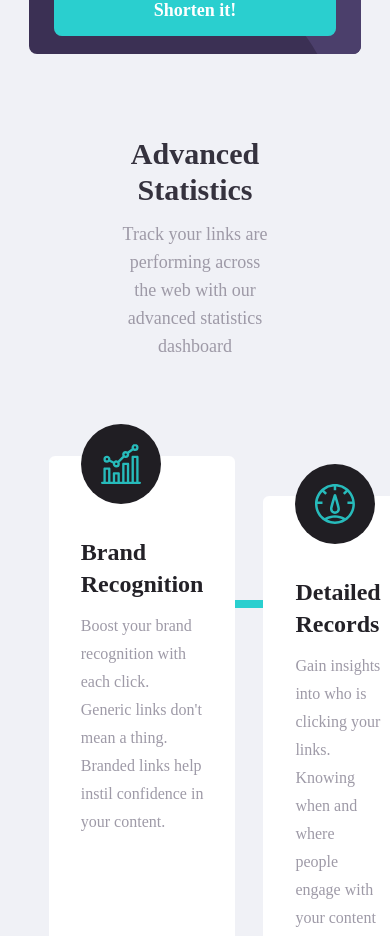
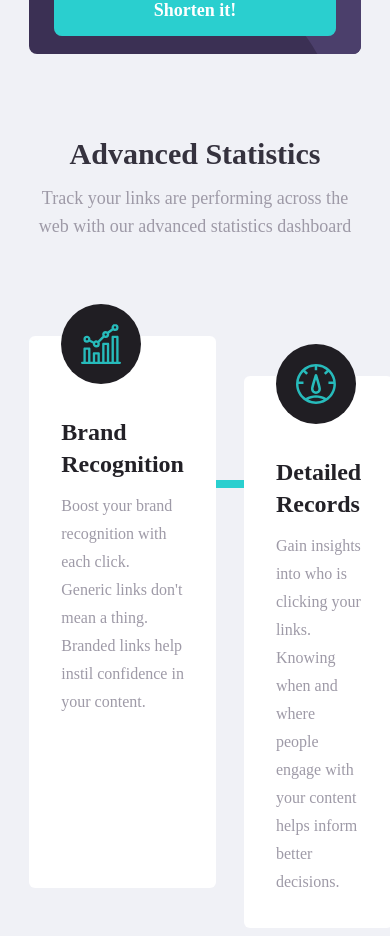
Before and after one commit to YaSh8202/Shortly-URL-Shortner, a React (Create React App) app: page / in a window 390 px wide. Shown: the part 900-1836 px from the top of the page. Built offline with nearby package versions, Linux system fonts and the light colour scheme.

Commit message:
Link button fixed

```diff
--- a/src/components/Shortner/Link.js
+++ b/src/components/Shortner/Link.js
@@ -23,7 +23,7 @@ export const Link = ({ url, shortedUrl }) => {
         }}
         className={`${
           isClicked ? "bg-veryDarkViolet" : "bg-cyan"
-        }  text-white lg:w-24 py-2 text-sm rounded-md font-semibold hover:opacity-80 duration-100 w-11/12 mx-auto mb-3.5   `}
+        }  text-white lg:w-24 py-2 text-sm rounded-md font-semibold hover:opacity-80 duration-100 w-[calc(100%-1.5rem)] mx-auto mb-3.5   `}
       >
         {isClicked ? "Copied!" : "Copy"}
       </button>
--- a/src/components/Stats/Stats.js
+++ b/src/components/Stats/Stats.js
@@ -7,8 +7,8 @@ import fullyCustomizable from "../../images/icon-fully-customizable.svg";
 
 const Stats = () => {
   return (
-    <div className="w-9/12 m-auto mt-28 flex flex-col mb-28 ">
-      <div className=" text-center w-2/4 m-auto flex flex-col mb-24 ">
+    <div className="lg:w-9/12 w-[85%] m-auto mt-28 flex flex-col mb-28 ">
+      <div className=" text-center lg:w-2/4 m-auto flex flex-col mb-24 ">
         <h2 className="text-3xl font-bold mb-3 text-veryDarkBlue ">
           Advanced Statistics
         </h2>
```
